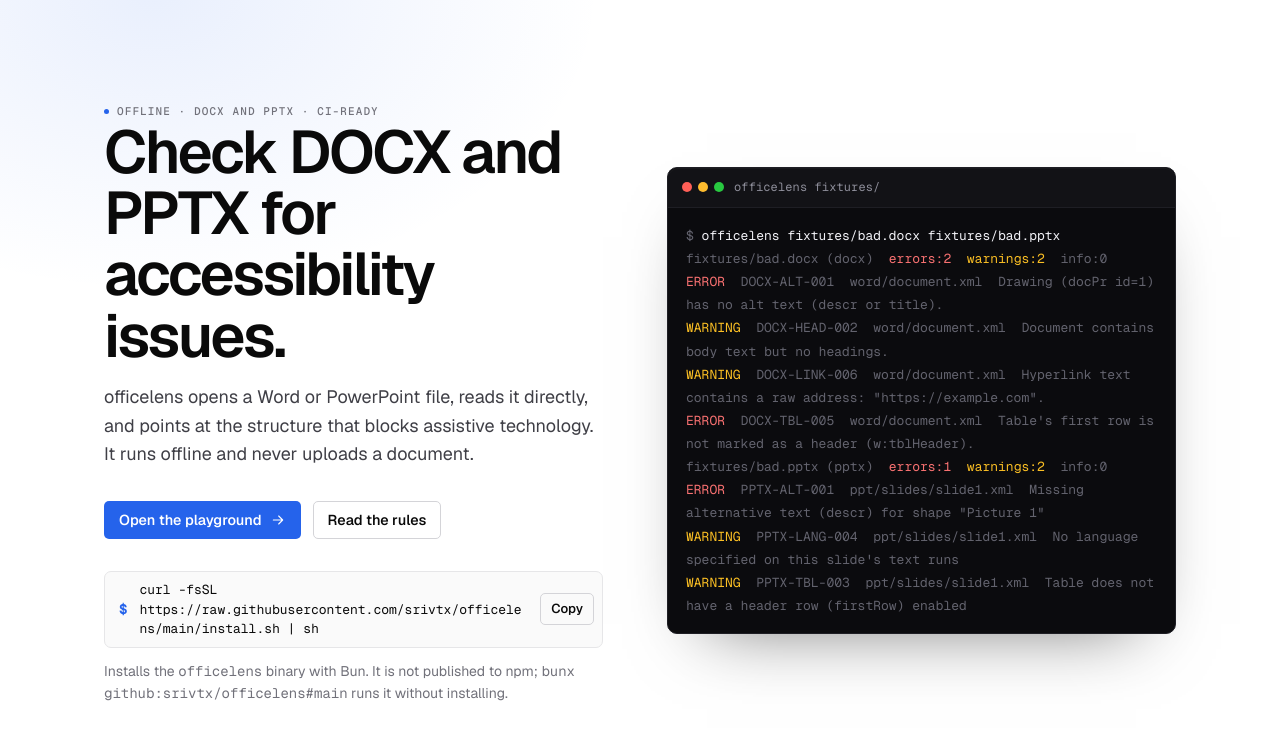
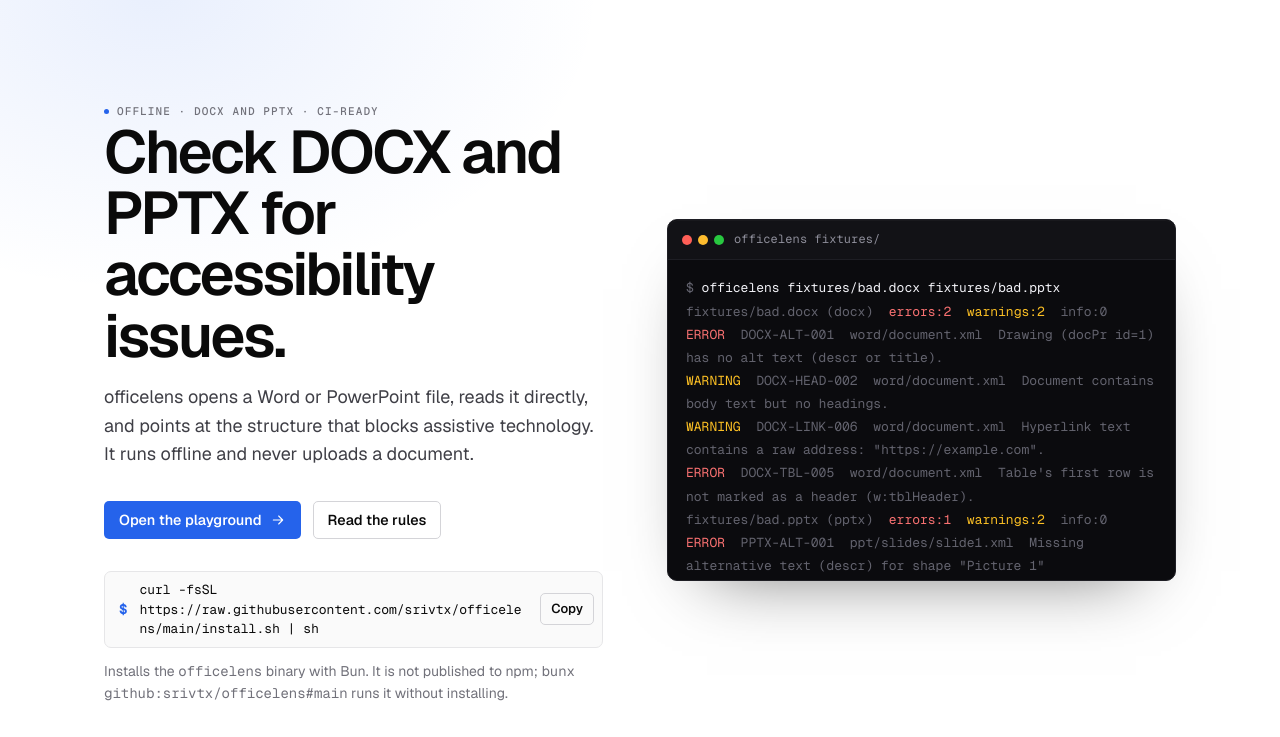
Before and after one commit to srivtx/officelens, a website: page site/index.html in a window 1280 px wide. Shown: the part 63-800 px from the top of the page. Drawn offline with Linux system fonts and the light colour scheme.

Commit message:
Cap the hero terminal so the landing page always fits the fold
Real command output can be long. The card body now scrolls past 20rem instead
of pushing the hero past the viewport on a laptop.

by svx

```diff
--- a/site/assets/theme.css
+++ b/site/assets/theme.css
@@ -29,3 +29,11 @@
   height: 18px;
   stroke-width: 2.4;
 }
+
+/* ── Hero terminal ──────────────────────────────────────────────────────── */
+/* The landing page prints real command output, which can be long. Cap the
+   card so the hero always fits the fold; the body scrolls instead. */
+.term__body {
+  max-height: 20rem;
+  overflow-y: auto;
+}
```
